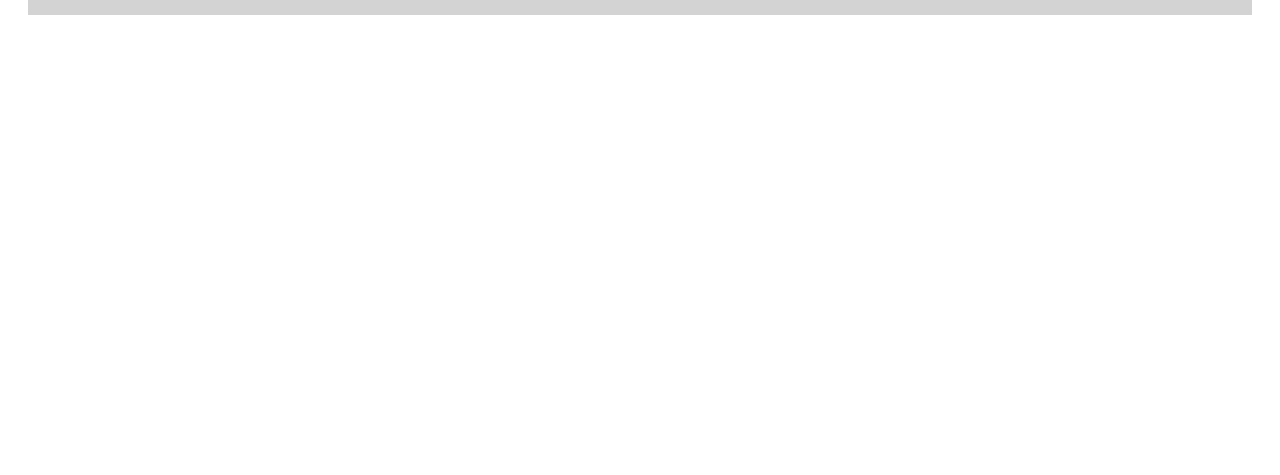
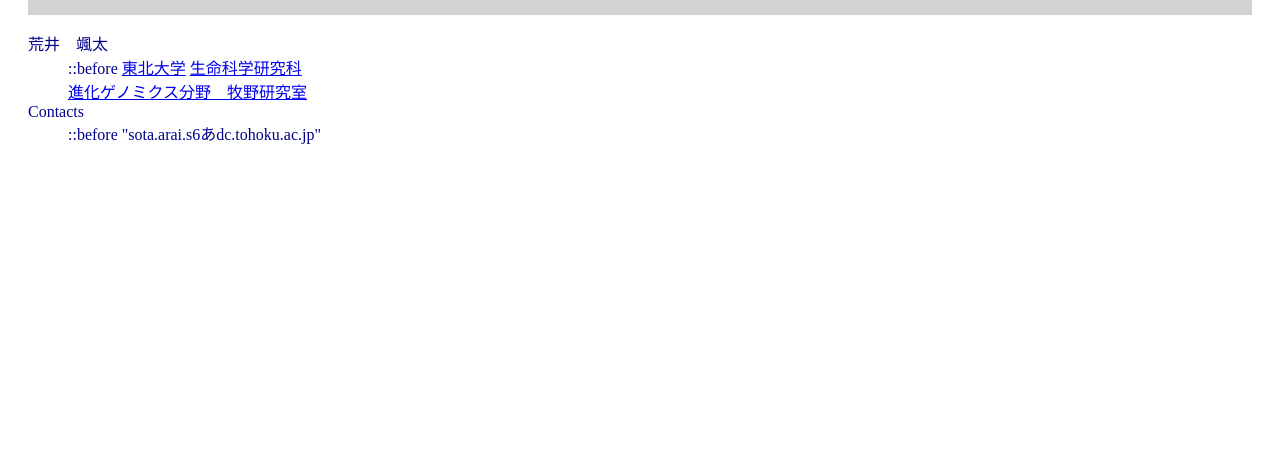
Before and after one commit to BlantaGoose/BG.github.io, a plain HTML site: page index.html in a window 1280 px wide. Shown: the part 325-800 px from the top of the page. Drawn offline with Linux system fonts and the light colour scheme.

Commit message:
11 commit

```diff
--- a/index.html
+++ b/index.html
@@ -19,6 +19,21 @@
             About
           </h1>
         </header>
+        <dl>
+          <dt>荒井　颯太</dt>
+          <dd>
+            ::before
+            <a href="https://www.tohoku.ac.jp">東北大学</a>
+            <a href="https://www.lifesci.tohoku.ac.jp">生命科学研究科</a>
+            <br>
+            <a href="https://www.lifesci.tohoku.ac.jp/evolgenomics/">進化ゲノミクス分野　牧野研究室</a>
+          </dd>
+          <dt>Contacts</dt>
+          <dd>
+            ::before
+            "sota.arai.s6あdc.tohoku.ac.jp"
+          </dd>
+        </dl>
       </article>
 
     </main>
--- a/stylesheet.css
+++ b/stylesheet.css
@@ -22,3 +22,7 @@
 h1 {
   color: darkblue;
 }
+
+dl {
+  color: darkblue;
+}
```
